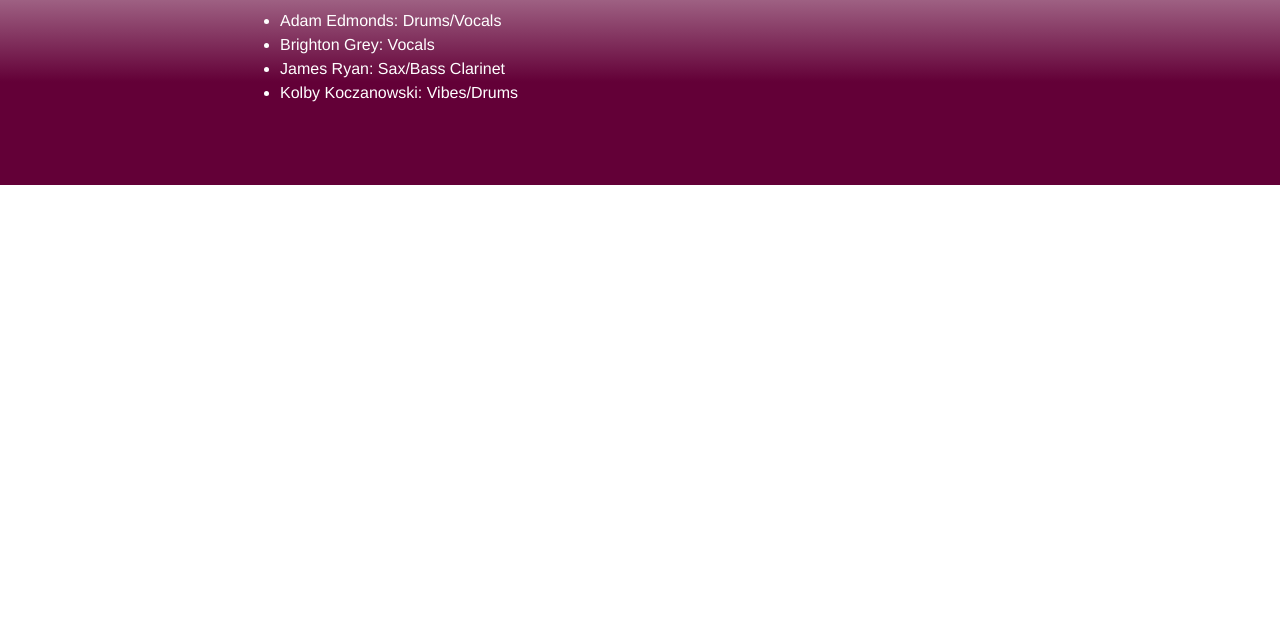
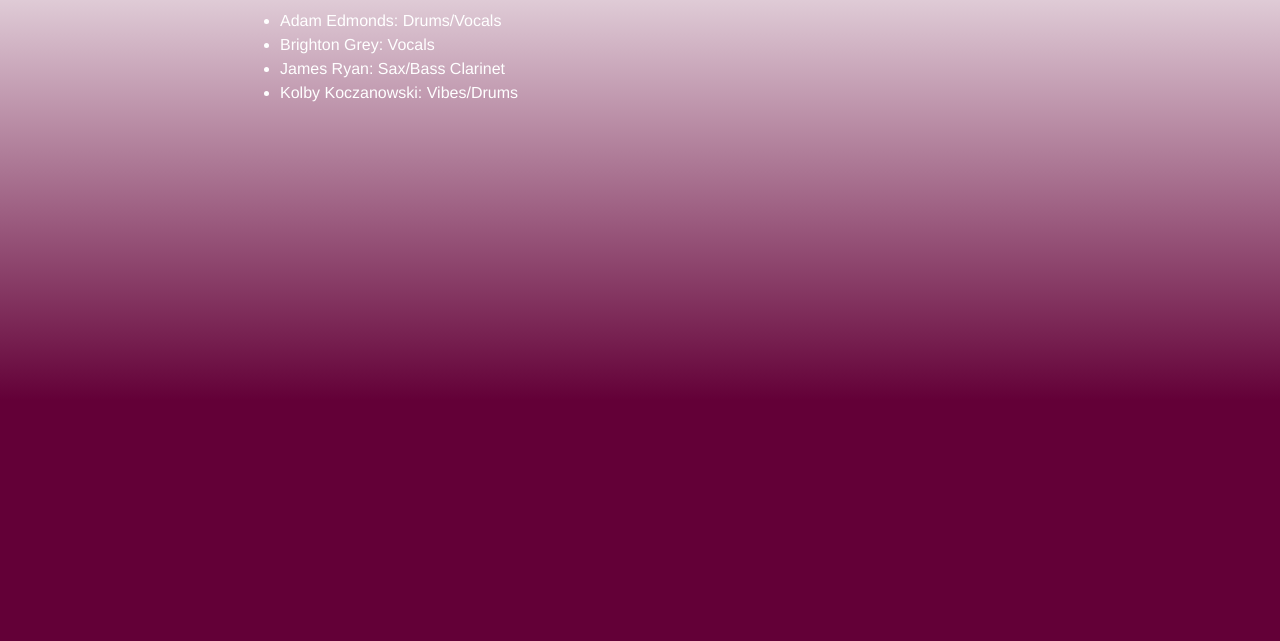
Before and after one commit to jamesryan461/Web-Development-Files, a plain HTML site: page FinalProjectAbout.html in a window 1280 px wide. Shown: the part 159-800 px from the top of the page. Drawn offline with Linux system fonts and the light colour scheme.

Commit message:
Update FinalProject.css

```diff
--- a/FinalProject.css
+++ b/FinalProject.css
@@ -6,10 +6,11 @@ html {
     background-image: -ms-linear-gradient(bottom, rgb(99,00,55) 30%, rgb(999,999,999) 93%);
     background-image: linear-gradient(bottom, rgb(99,00,55) 30%, rgb(999,999,999) 93%);
     background-repeat: no-repeat;
-    -webkit-background-size: cover;
-    -moz-background-size: cover;
-    -o-background-size: cover;
-    background-size: cover;
+    background-position: fixed;
+        top: 0;
+        left: 0;
+        min-width: 100%;
+        min-height: 100%;
 }
 
 head {
```
